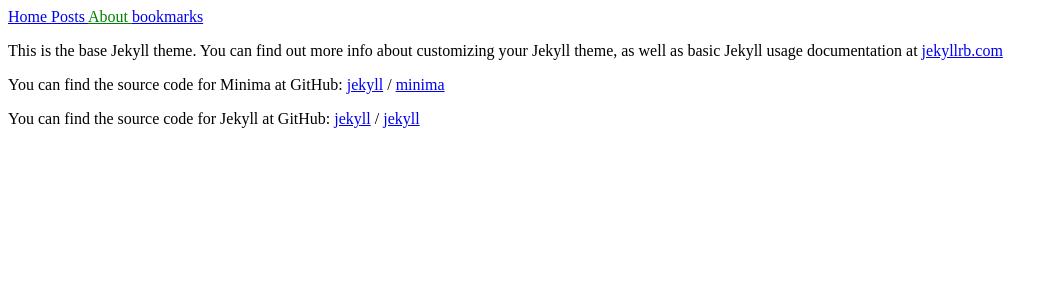
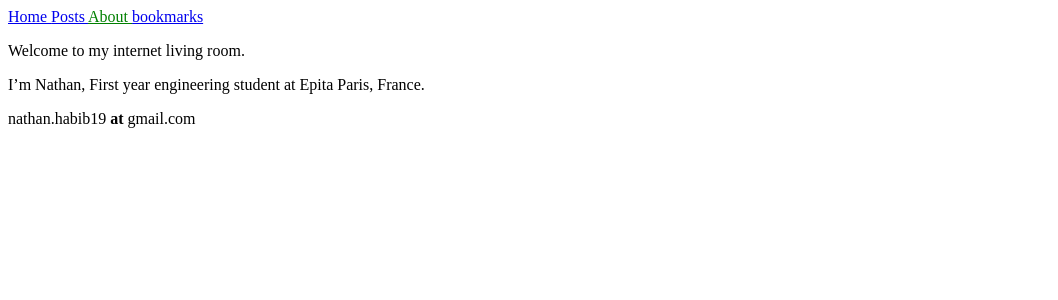
Before and after one commit to NathanHB/NathanHB.github.io, a Jekyll site: the page built from about.md, in a window 1280 px wide. Shown: the top 300 px of the page, without its empty margins (0-1058 px from the left). Built offline with Jekyll 4.4.1, drawn with Linux system fonts in a browser that asks for light colours.

Commit message:
Changed some stuff

```diff
--- a/about.md
+++ b/about.md
@@ -3,17 +3,8 @@ layout: default
 title: About
 ---
 
-This is the base Jekyll theme.  You can find out more info about customizing
-your Jekyll theme, as well as basic Jekyll usage documentation at
-[jekyllrb.com](https://jekyllrb.com/)
+Welcome to my internet living room.
 
-You can find the source code for Minima at GitHub:
-[jekyll][jekyll-organization] /
-[minima](https://github.com/jekyll/minima)
+I'm Nathan, First year engineering student at Epita Paris, France.
 
-You can find the source code for Jekyll at GitHub:
-[jekyll][jekyll-organization] /
-[jekyll](https://github.com/jekyll/jekyll)
-
-
-[jekyll-organization]: https://github.com/jekyll
+nathan.habib19 __at__ gmail.com
```
Also changed, not shown: index.md (+1 -1 lines).
